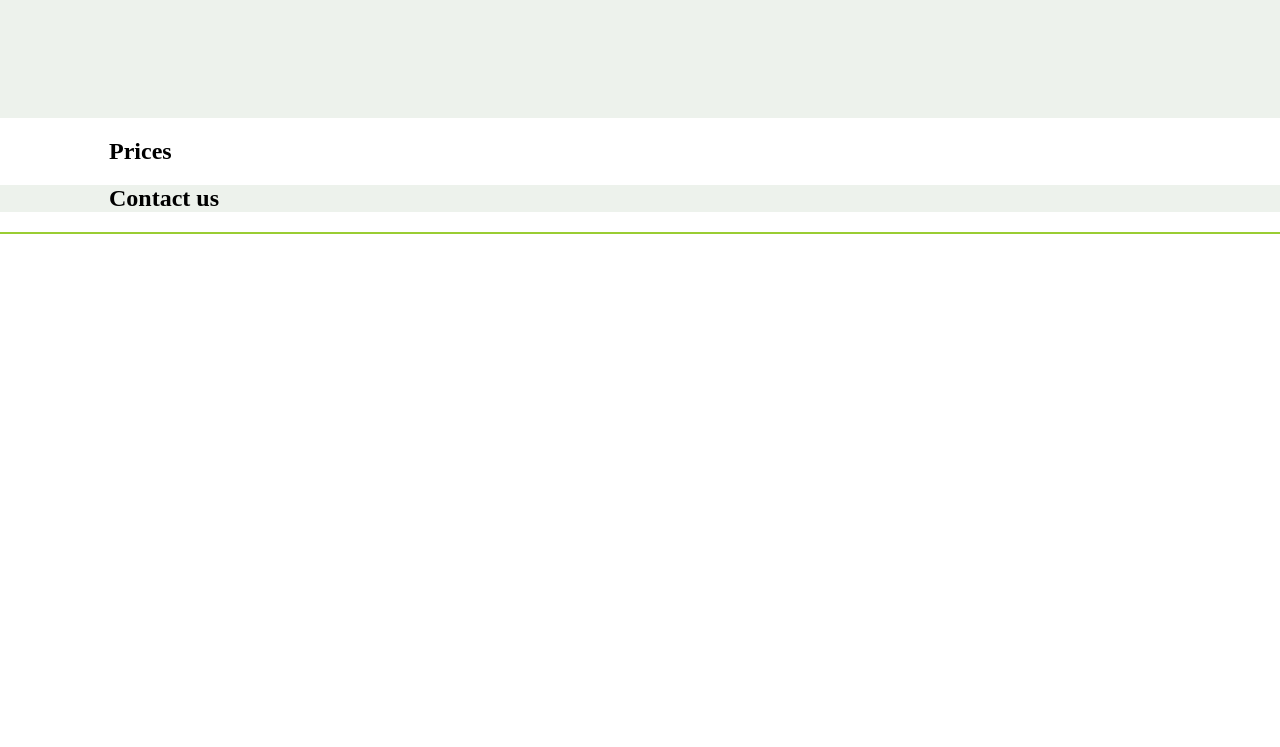
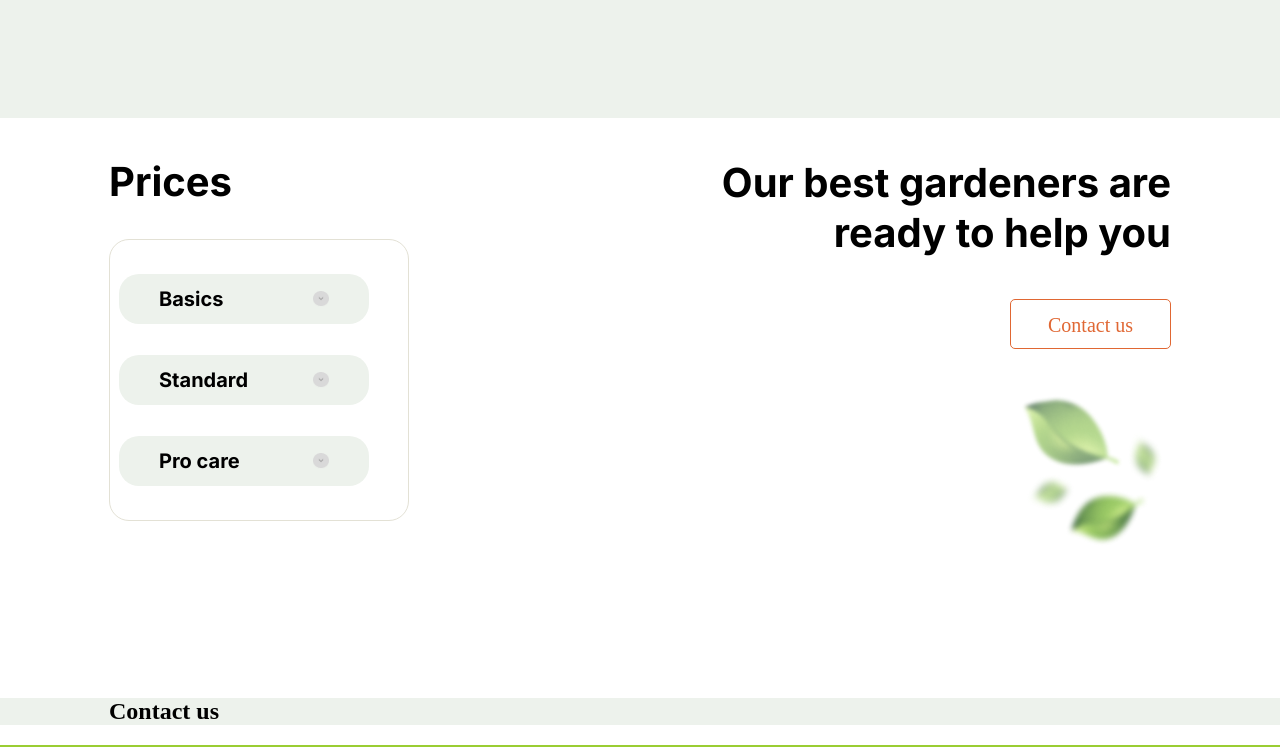
Before and after one commit to a-reznikov/stage-0, a plain HTML site: page plants/index.html in a window 1280 px wide. Shown: the part 2577-3324 px from the top of the page. Before the commit the page ends 2811 px from the top, so only its background shows below. Drawn offline with Linux system fonts and the light colour scheme; a web font is replaced by a local one.

Commit message:
feat: implement price  section

```diff
--- a/plants/index.html
+++ b/plants/index.html
@@ -107,7 +107,32 @@
           </div>
         </section>
         <section class="section-white section-prices">
-          <h2 class="section-title">Prices</h2>
+          <div class="price">
+            <h2 class="price-title">Prices</h2>
+            <div class="price-items-rectangle">
+              <div class="price-items">
+                <div class="price-item">
+                  <p class="price-item-title">Basics</p>
+                  <img src="assets/img/accordion_btn_close.png" alt="accordion_btn_close" class="accordion-btn-close">
+                </div>
+                <div class="price-item">
+                  <p class="price-item-title">Standard</p>
+                  <img src="assets/img/accordion_btn_close.png" alt="accordion_btn_close" class="accordion-btn-close">
+                </div>
+                <div class="price-item">
+                  <p class="price-item-title">Pro care</p>
+                  <img src="assets/img/accordion_btn_close.png" alt="accordion_btn_close" class="accordion-btn-close">
+                </div>
+              </div>
+            </div>
+          </div>
+          <div class="price-right">
+            <div class="price-contact">
+              <p class="price-contact-text">Our best gardeners are ready to help you</p>
+              <button class="buttons price-contact-buttons">Contact us</button>
+            </div>
+            <img src="assets/img/leafs_price.png" alt="leafs_price" class="leafs-price-img">
+          </div>
         </section>
         <section class="section-gray section-contacts">
           <h2 class="section-title">Contact us</h2>
--- a/plants/style.css
+++ b/plants/style.css
@@ -243,6 +243,106 @@ html {
     color: #717171;
 }
 
+.section-prices {
+  display: flex;
+  justify-content: space-between;
+  padding-top: 40px;
+  padding-bottom: 115px;
+}
+
+.price {
+  margin-top: 0;
+  margin-left: 0;
+  width: 332px;
+  height: 391px;
+}
+
+.price-title {
+  margin-top: 0;
+  font-family: 'Inter', sans-serif;
+  font-weight: 700;
+  font-size: 40px;
+  line-height: 48px;
+  color: #000000;
+}
+
+.price-items-rectangle {
+  display: flex;
+  margin-right: 0;
+  margin-bottom: 0;
+  padding: 34px 41px 34px 9px;
+  width: 300px;
+  height: 282px;
+  border: 1px solid #E3E1D5;
+  border-radius: 20px;
+}
+
+.price-items {
+  display: flex;
+  flex-direction: column;
+  justify-content: space-between;
+}
+
+.price-item {
+  display: flex;
+  align-items: center;
+  justify-content: space-between;
+  padding: 0px 40px;
+  width: 250px;
+  height: 50px;
+  background-color: #EDF2EC;
+  border-radius: 20px;
+}
+
+.accordion-btn-close {
+  width: 16px;
+  height: 16px;
+}
+
+.price-item-title {
+  font-family: 'Inter', sans-serif;
+  font-weight: 700;
+  font-size: 20px;
+  line-height: 20px;
+  color: #000000;
+}
+
+.price-right {
+  display: flex;
+  flex-direction: column;
+  justify-content: space-between;
+  align-items: flex-end;
+  width: 452px;
+  height: 405px;
+}
+
+.price-contact {
+  display: flex;
+  flex-direction: column;
+  justify-content: space-between;
+  align-items: flex-end;
+  width: 452px;
+  height: 191px;
+}
+
+.price-contact-text {
+  margin: 0;
+  font-family: 'Inter';
+  font-weight: 700;
+  font-size: 40px;
+  line-height: 50px;
+  text-align: right;
+  color: #000000;
+}
+
+.price-contact-buttons {
+  background-color: #ffffff;
+}
+
+.leafs-price-img {
+  width: 152px;
+  height: 175px;
+}
 
 .footer-container {
 border: 1px solid yellowgreen;
```
Also changed, not shown: plants/assets/img/accordion_btn_close.png (added), plants/assets/img/accordion_btn_open.png (added), plants/assets/img/leafs_price.png (added).
